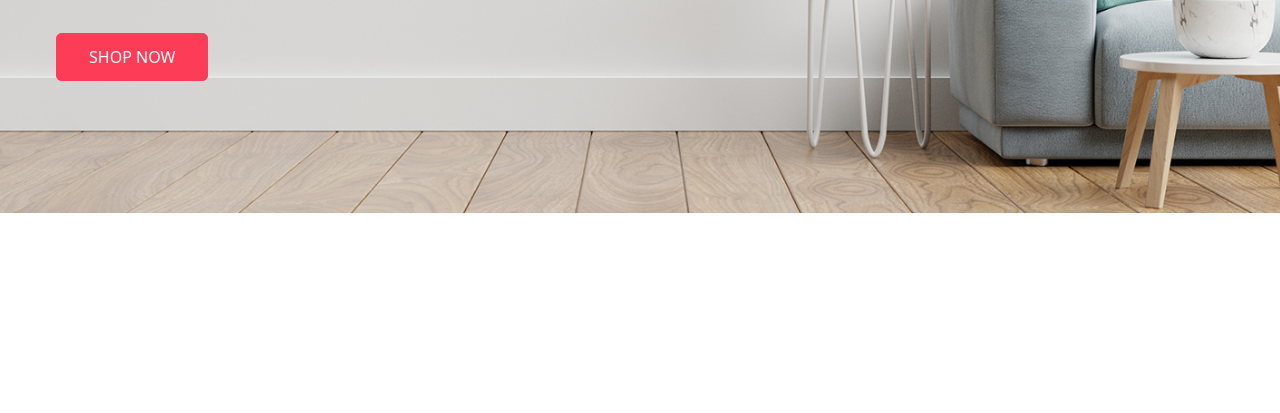
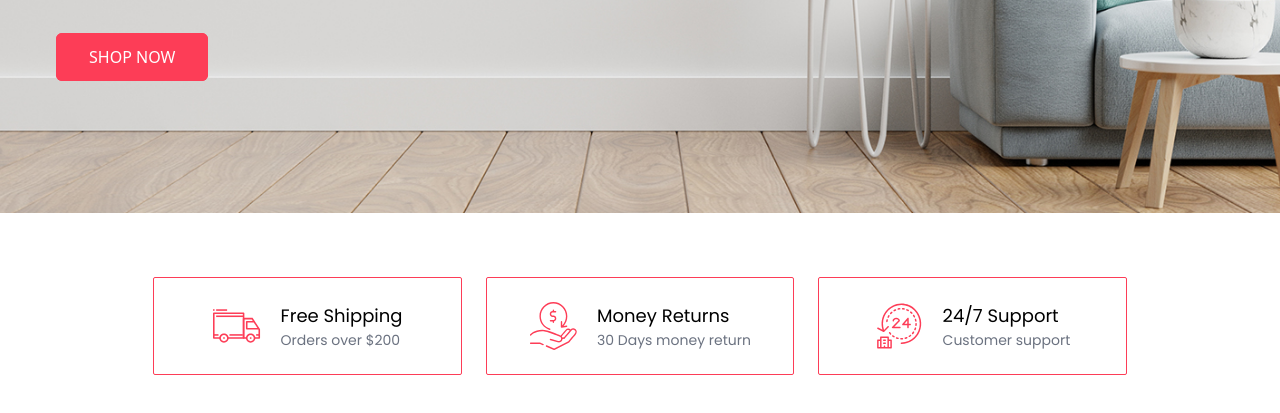
Before and after one commit to rohit-rambade/rafcart-clone, a website: page index.html in a window 1280 px wide. Shown: the part 469-882 px from the top of the page. Before the commit the page ends 800 px from the top, so only its background shows below. Drawn offline with Linux system fonts and the light colour scheme.

Commit message:
added feature section

```diff
--- a/index.html
+++ b/index.html
@@ -167,5 +167,38 @@
     </div>
 
 
+  <div class="container py-16 font-poppins">
+    <div class="lg:w-10/12 grid md:grid-cols-3 lg:gap-6   mx-auto justify-center">
+        <div class="border border-primary rounded-sm px-8 lg:px-3 lg:py-6 py-4 flex justify-center items-center gap-5  hover:border-slate-400 hover:bg-gray-200 duration-300  transition">
+          <img src="./images/delivery-van.svg" alt="delivery-van" class="w-10 lg:w-12 h-12 object-contain ">
+          <div>
+              <h4 class="font-medium capitalize text-lg">Free Shipping</h4>
+              <p class="text-gray-500 text-xs lg:text-sm">Orders over $200</p>
+          </div>
+
+        </div>
+        <div class="border border-primary rounded-sm px-8 lg:px-3 lg:py-6 py-4 flex justify-center items-center gap-5  hover:border-slate-400 hover:bg-gray-200 duration-300  transition">
+          <img src="./images/money-back.svg" alt="delivery-van" class="w-10 lg:w-12 h-12 object-contain ">
+          <div>
+              <h4 class="font-medium capitalize text-lg">Money Returns</h4>
+              <p class="text-gray-500 text-xs lg:text-sm">30 Days money return</p>
+          </div>
+
+        </div>
+        <div class="border border-primary rounded-sm px-8 lg:px-3 lg:py-6 py-4 flex justify-center items-center gap-5  hover:border-slate-400 hover:bg-gray-200 duration-300  transition">
+          <img src="./images/service-hours.svg" alt="delivery-van" class="w-10 lg:w-12 h-12 object-contain ">
+          <div>
+              <h4 class="font-medium capitalize text-lg">24/7 Support</h4>
+              <p class="text-gray-500 text-xs lg:text-sm">Customer support</p>
+          </div>
+
+        </div>
+
+    </div>
+
+  </div>
+
+
+
   </body>
 </html>
```
Also changed, not shown: images/delivery-van.svg (added), images/money-back.svg (added), images/service-hours.svg (added), output/tailwind.css.
